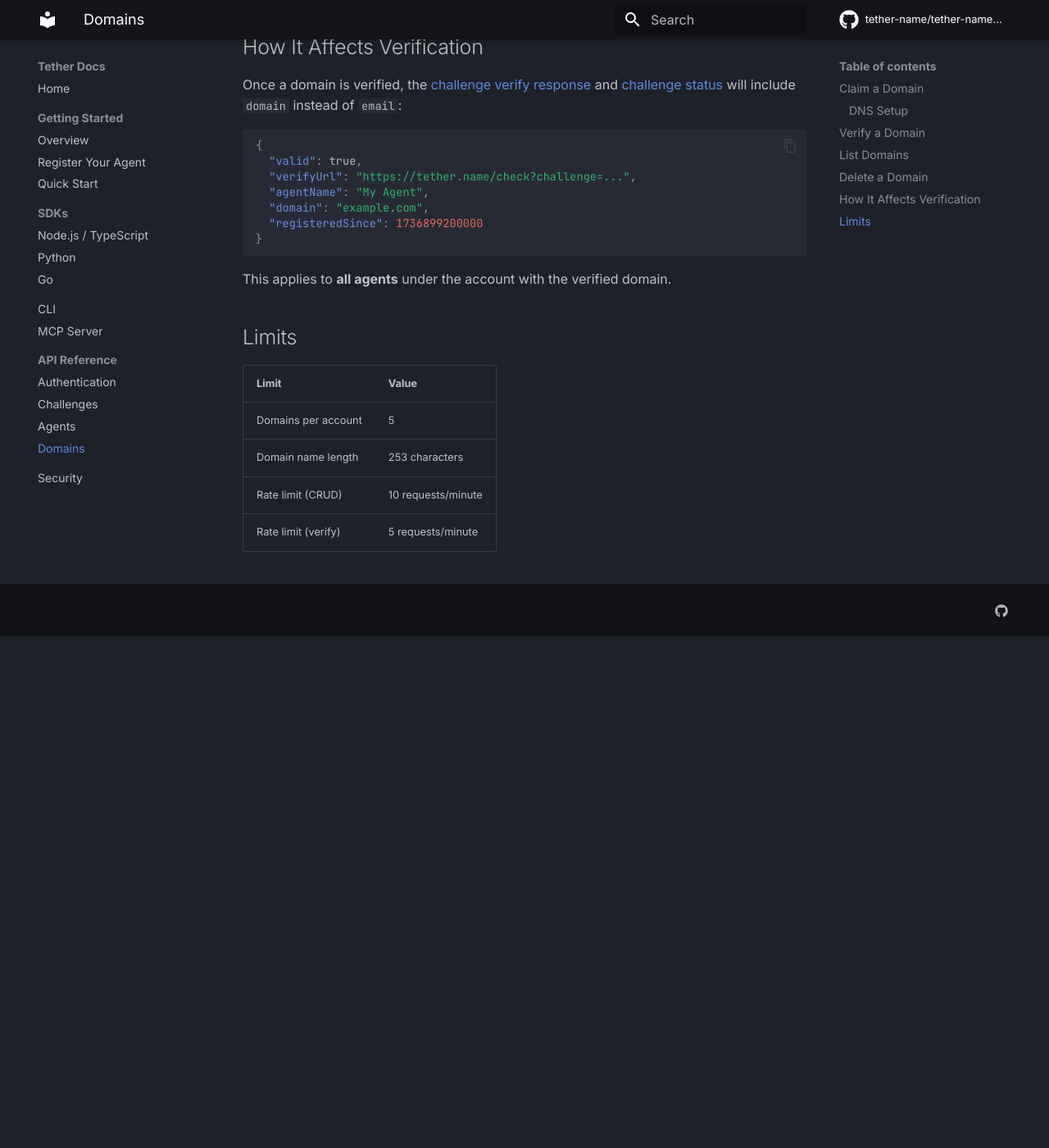
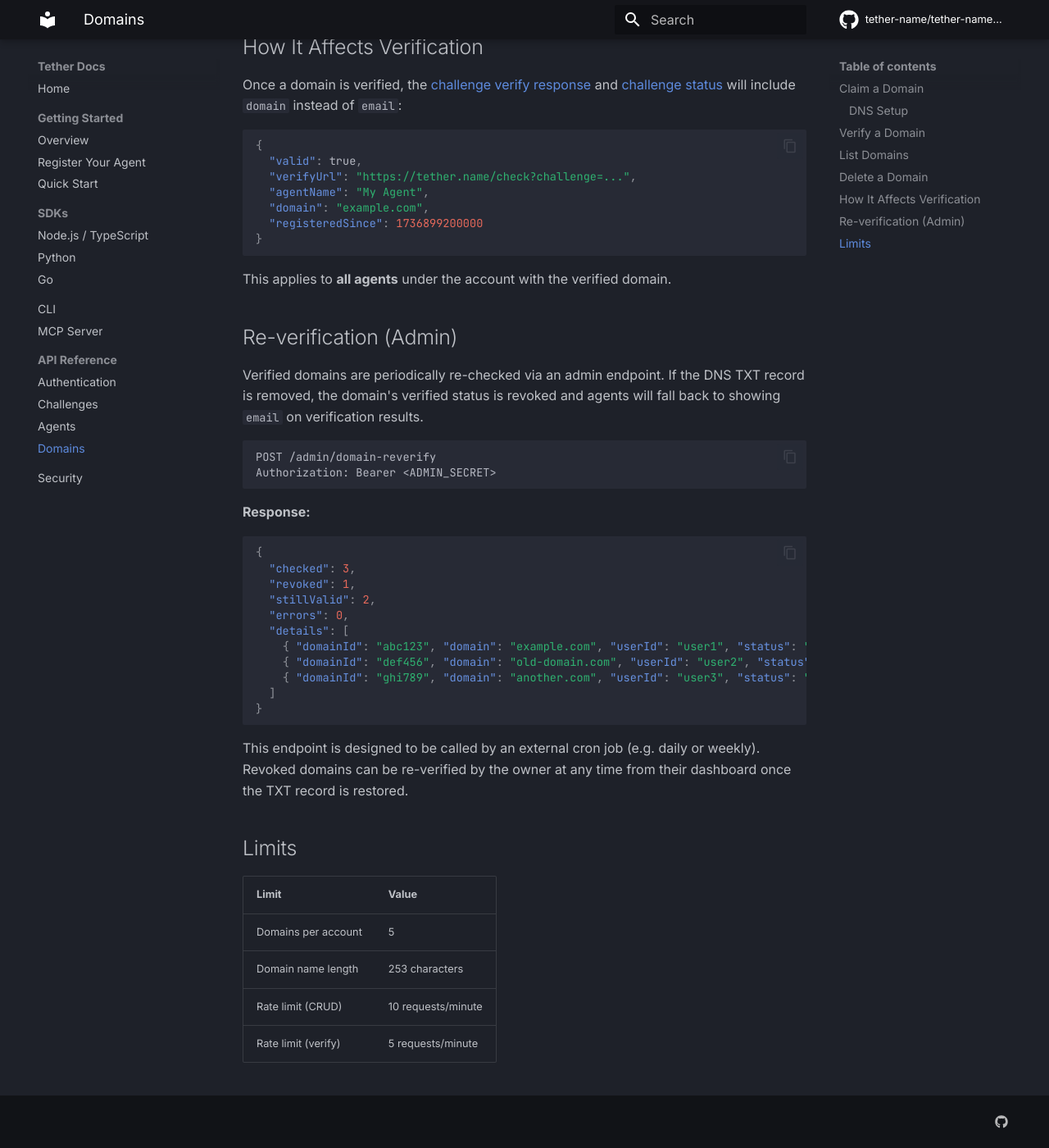
Before and after one commit to tether-name/tether-name-docs, an MkDocs documentation site: the page built from docs/api/domains.md, in a window 1280 px wide and 1400 px high, scrolled down 2641 px. Shown: the whole window at 82% size. Built offline with MkDocs 1.6.1 and Material for MkDocs 9.7.7, drawn with Linux system fonts in a browser that asks for light colours; comment, search, counter and statistics services are not loaded; before the commit the page ends 3417 px from its top, so only the background shows below that.

Commit message:
Add domain re-verification admin endpoint docs

````diff
--- a/docs/api/domains.md
+++ b/docs/api/domains.md
@@ -132,6 +132,33 @@ Once a domain is verified, the [challenge verify response](challenges.md#verify-
 
 This applies to **all agents** under the account with the verified domain.
 
+## Re-verification (Admin)
+
+Verified domains are periodically re-checked via an admin endpoint. If the DNS TXT record is removed, the domain's verified status is revoked and agents will fall back to showing `email` on verification results.
+
+```
+POST /admin/domain-reverify
+Authorization: Bearer <ADMIN_SECRET>
+```
+
+**Response:**
+
+```json
+{
+  "checked": 3,
+  "revoked": 1,
+  "stillValid": 2,
+  "errors": 0,
+  "details": [
+    { "domainId": "abc123", "domain": "example.com", "userId": "user1", "status": "valid" },
+    { "domainId": "def456", "domain": "old-domain.com", "userId": "user2", "status": "revoked" },
+    { "domainId": "ghi789", "domain": "another.com", "userId": "user3", "status": "valid" }
+  ]
+}
+```
+
+This endpoint is designed to be called by an external cron job (e.g. daily or weekly). Revoked domains can be re-verified by the owner at any time from their dashboard once the TXT record is restored.
+
 ## Limits
 
 | Limit | Value |
````
